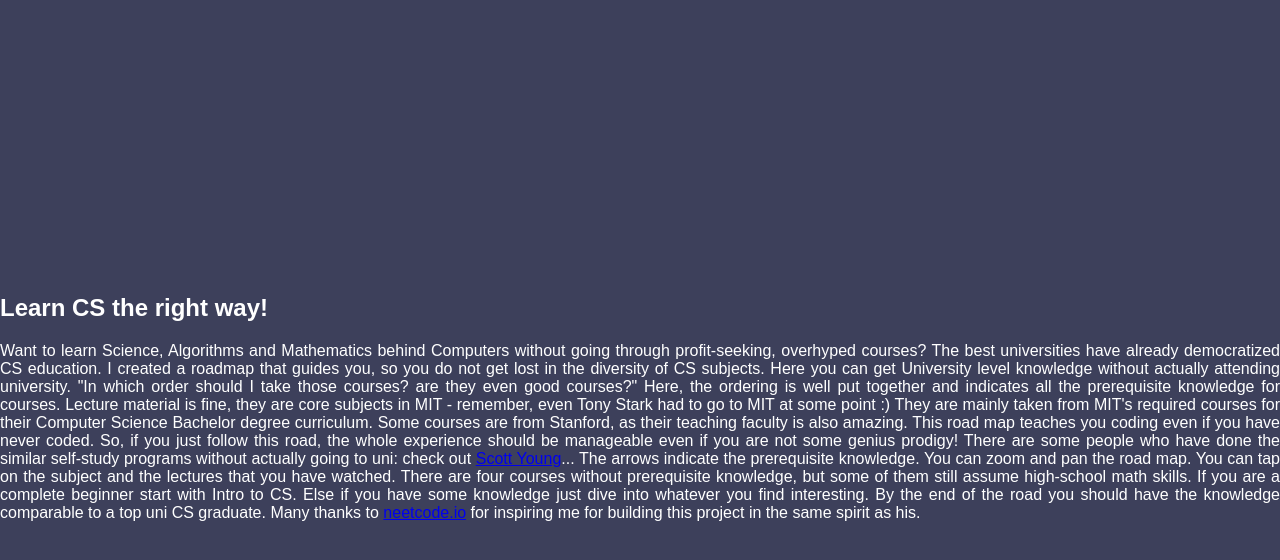
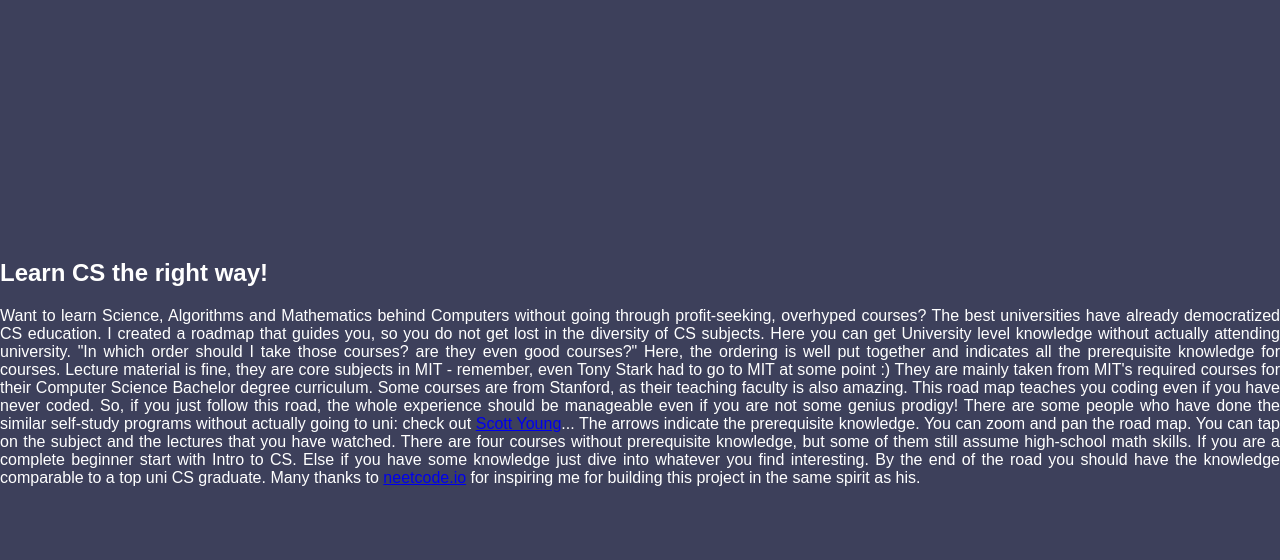
Before and after one commit to Iamdachi/roadToCS, a Flask app: page /about in a window 1280 px wide. Shown: the part 61-621 px from the top of the page. Run offline with Flask 3, Linux system fonts and the light colour scheme; the visitor is signed in with stand-in values (Sample User, id 1).

Commit message:
about adjusting3

```diff
--- a/static/styles.css
+++ b/static/styles.css
@@ -146,7 +146,7 @@ p a {
 /* Main Content */
 #about-content {
     overflow-y: auto;
-    margin-top: 100px;
+    margin-top: 30px;
     text-align: justify; /* For better readability */
     color: white; /* White text color */
     font-family: 'Arial', sans-serif; /* Or use any other font */
```
